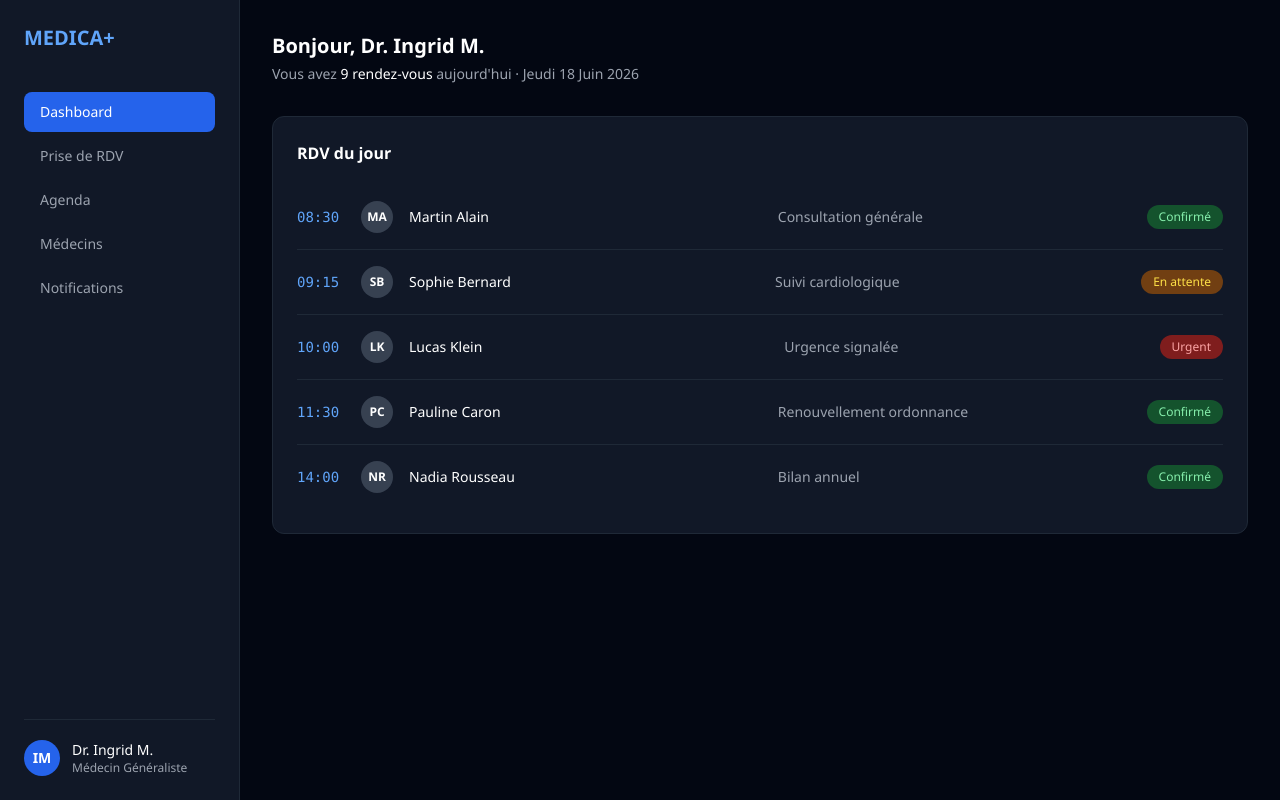
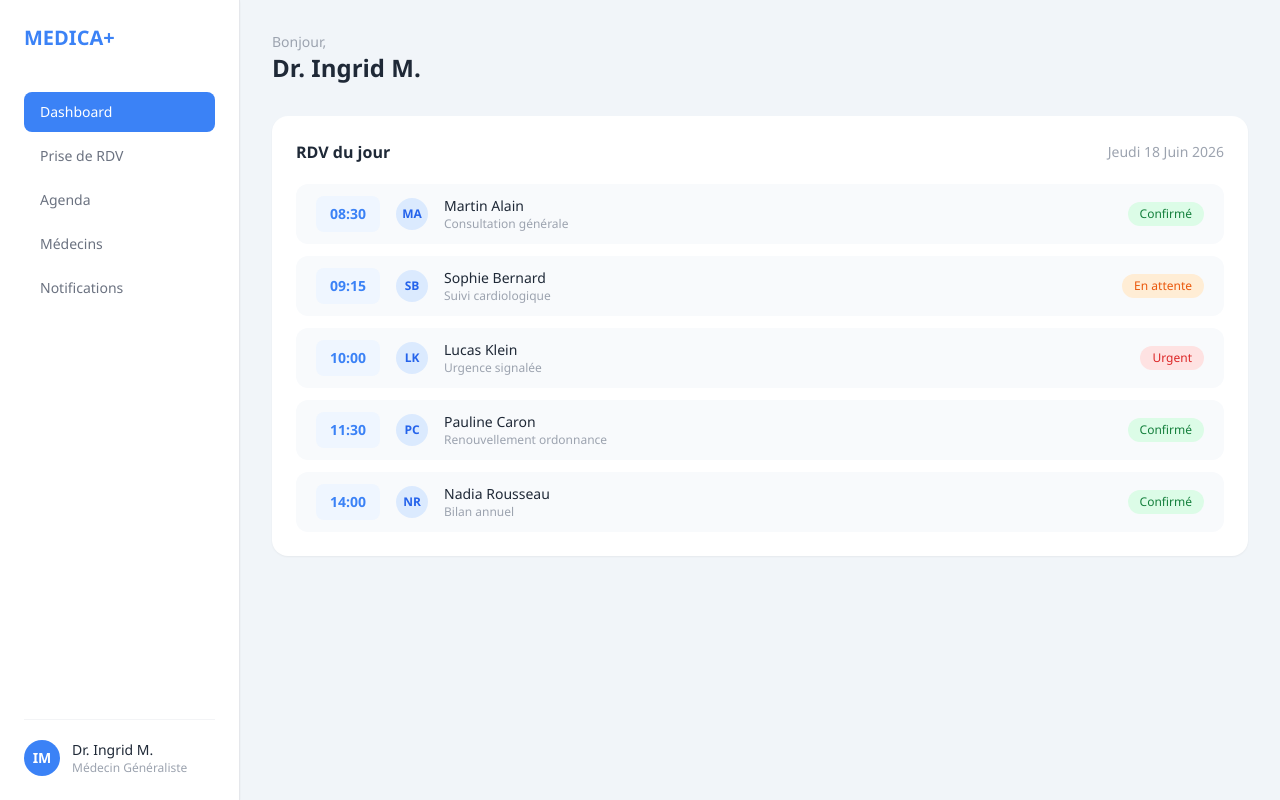
Before and after one commit to nohaeila/MEDICA_PLUS, a React (Vite) app in the folder frontend-web/: page / in a window 1280 px wide. Built offline with nearby package versions, Linux system fonts and the light colour scheme.

Commit message:
feat: dashboard medecin finalise

```diff
--- a/frontend-web/src/pages/Dashboard.jsx
+++ b/frontend-web/src/pages/Dashboard.jsx
@@ -10,9 +10,9 @@ export default function Dashboard() {
   ]
 
   const statutStyle = {
-    "Confirmé": "bg-green-900 text-green-300",
-    "En attente": "bg-yellow-900 text-yellow-300",
-    "Urgent": "bg-red-900 text-red-300",
+    "Confirmé": "bg-green-100 text-green-700",
+    "En attente": "bg-orange-100 text-orange-600",
+    "Urgent": "bg-red-100 text-red-600",
   }
 
   const nav = [
@@ -24,60 +24,62 @@ export default function Dashboard() {
   ]
 
   return (
-    <div className="flex min-h-screen bg-gray-950 text-white">
+    <div className="flex min-h-screen bg-slate-100 text-gray-800">
 
       {/* Sidebar */}
-      <aside className="w-60 bg-gray-900 border-r border-gray-800 flex flex-col p-6">
-        <h1 className="text-xl font-bold text-blue-400 mb-10">MEDICA+</h1>
+      <aside className="w-60 bg-white border-r border-gray-200 flex flex-col p-6 shadow-sm">
+        <h1 className="text-xl font-bold text-blue-500 mb-10">MEDICA+</h1>
 
         <nav className="flex flex-col gap-1 flex-1">
           {nav.map((item) => (
             <button key={item.label}
               className={`text-left px-4 py-2.5 rounded-lg text-sm transition
                 ${item.active
-                  ? "bg-blue-600 text-white font-medium"
-                  : "text-gray-400 hover:bg-gray-800 hover:text-white"}`}>
+                  ? "bg-blue-500 text-white font-medium"
+                  : "text-gray-500 hover:bg-slate-100 hover:text-gray-800"}`}>
               {item.label}
             </button>
           ))}
         </nav>
 
-        <div className="border-t border-gray-800 pt-5 flex items-center gap-3">
-          <div className="w-9 h-9 rounded-full bg-blue-600 flex items-center justify-center text-sm font-bold">
+        <div className="border-t border-gray-100 pt-5 flex items-center gap-3">
+          <div className="w-9 h-9 rounded-full bg-blue-500 flex items-center justify-center text-sm font-bold text-white flex-shrink-0">
             {medecin.avatar}
           </div>
           <div>
-            <p className="text-sm font-medium">{medecin.nom}</p>
+            <p className="text-sm font-medium text-gray-800">{medecin.nom}</p>
             <p className="text-xs text-gray-400">{medecin.specialite}</p>
           </div>
         </div>
       </aside>
 
-      {/* Contenu */}
+      {/* Contenu principal */}
       <main className="flex-1 p-8">
 
-        {/* Bonjour */}
         <div className="mb-8">
-          <h2 className="text-xl font-semibold">Bonjour, {medecin.nom}</h2>
-          <p className="text-gray-400 text-sm mt-1">
-            Vous avez <span className="text-white font-medium">9 rendez-vous</span> aujourd'hui · Jeudi 18 Juin 2026
-          </p>
+          <p className="text-gray-400 text-sm">Bonjour,</p>
+          <h2 className="text-2xl font-bold text-gray-800">{medecin.nom}</h2>
         </div>
 
-        {/* RDV du jour */}
-        <div className="bg-gray-900 border border-gray-800 rounded-xl p-6">
-          <h3 className="text-base font-semibold mb-5">RDV du jour</h3>
-          <div className="flex flex-col divide-y divide-gray-800">
+        <div className="bg-white rounded-2xl shadow-sm p-6">
+          <div className="flex items-center justify-between mb-5">
+            <h3 className="text-base font-semibold text-gray-800">RDV du jour</h3>
+            <span className="text-sm text-gray-400">Jeudi 18 Juin 2026</span>
+          </div>
+
+          <div className="flex flex-col gap-3">
             {rdv.map((r, i) => (
-              <div key={i} className="flex items-center gap-4 py-4">
-                <span className="text-blue-400 font-mono text-sm w-12 flex-shrink-0">
-                  {r.heure}
-                </span>
-                <div className="w-8 h-8 rounded-full bg-gray-700 flex items-center justify-center text-xs font-bold flex-shrink-0">
+              <div key={i} className="flex items-center gap-4 bg-slate-50 rounded-xl px-5 py-3">
+                <div className="flex items-center justify-center bg-blue-50 rounded-lg px-3 py-2 w-16 flex-shrink-0">
+                  <span className="text-blue-500 font-bold text-sm">{r.heure}</span>
+                </div>
+                <div className="w-8 h-8 rounded-full bg-blue-100 flex items-center justify-center text-xs font-bold text-blue-600 flex-shrink-0">
                   {r.patient.split(" ").map(n => n[0]).join("")}
                 </div>
-                <span className="flex-1 text-sm font-medium">{r.patient}</span>
-                <span className="flex-1 text-sm text-gray-400">{r.motif}</span>
+                <div className="flex-1">
+                  <p className="text-sm font-medium text-gray-800">{r.patient}</p>
+                  <p className="text-xs text-gray-400">{r.motif}</p>
+                </div>
                 <span className={`text-xs px-3 py-1 rounded-full font-medium ${statutStyle[r.statut]}`}>
                   {r.statut}
                 </span>
```
